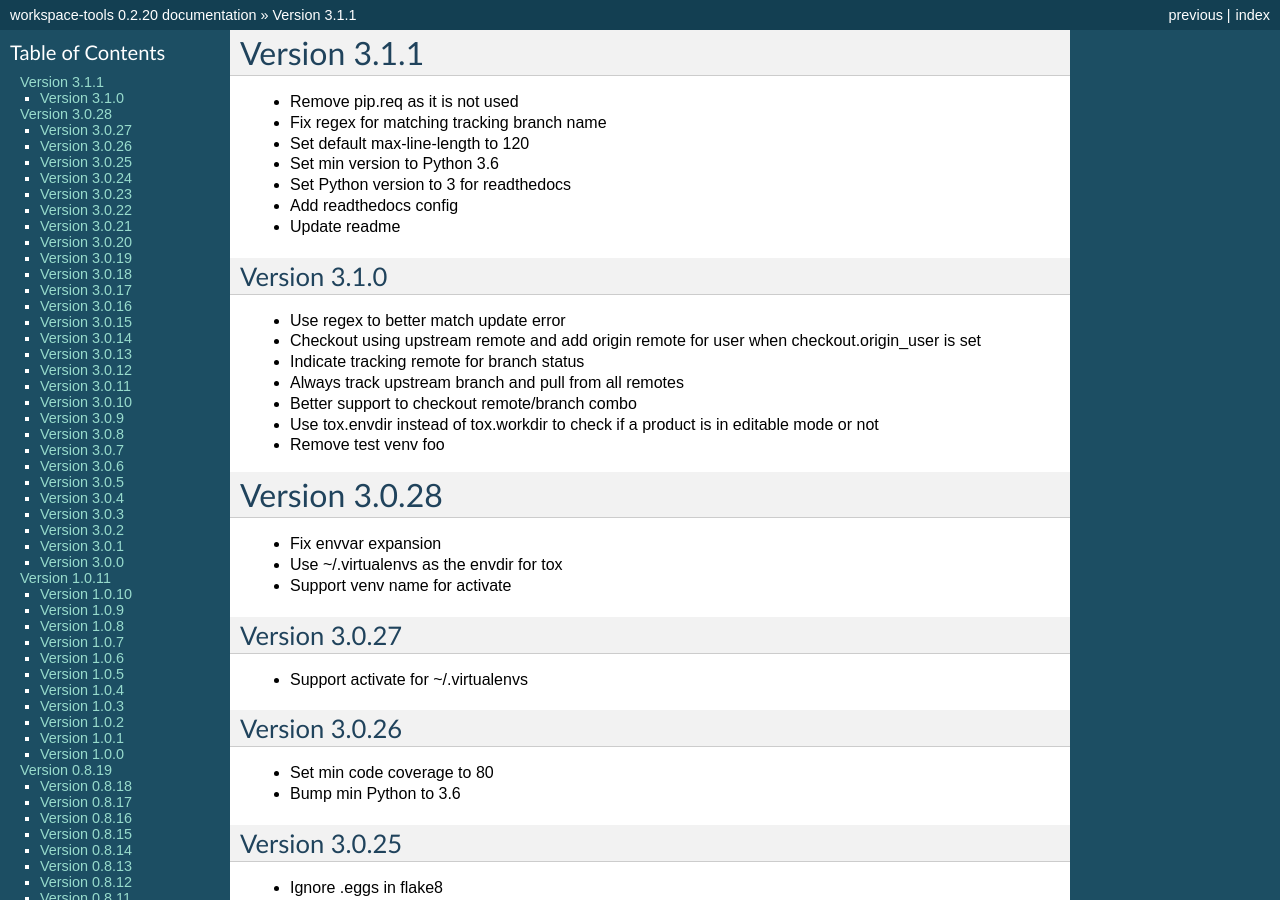
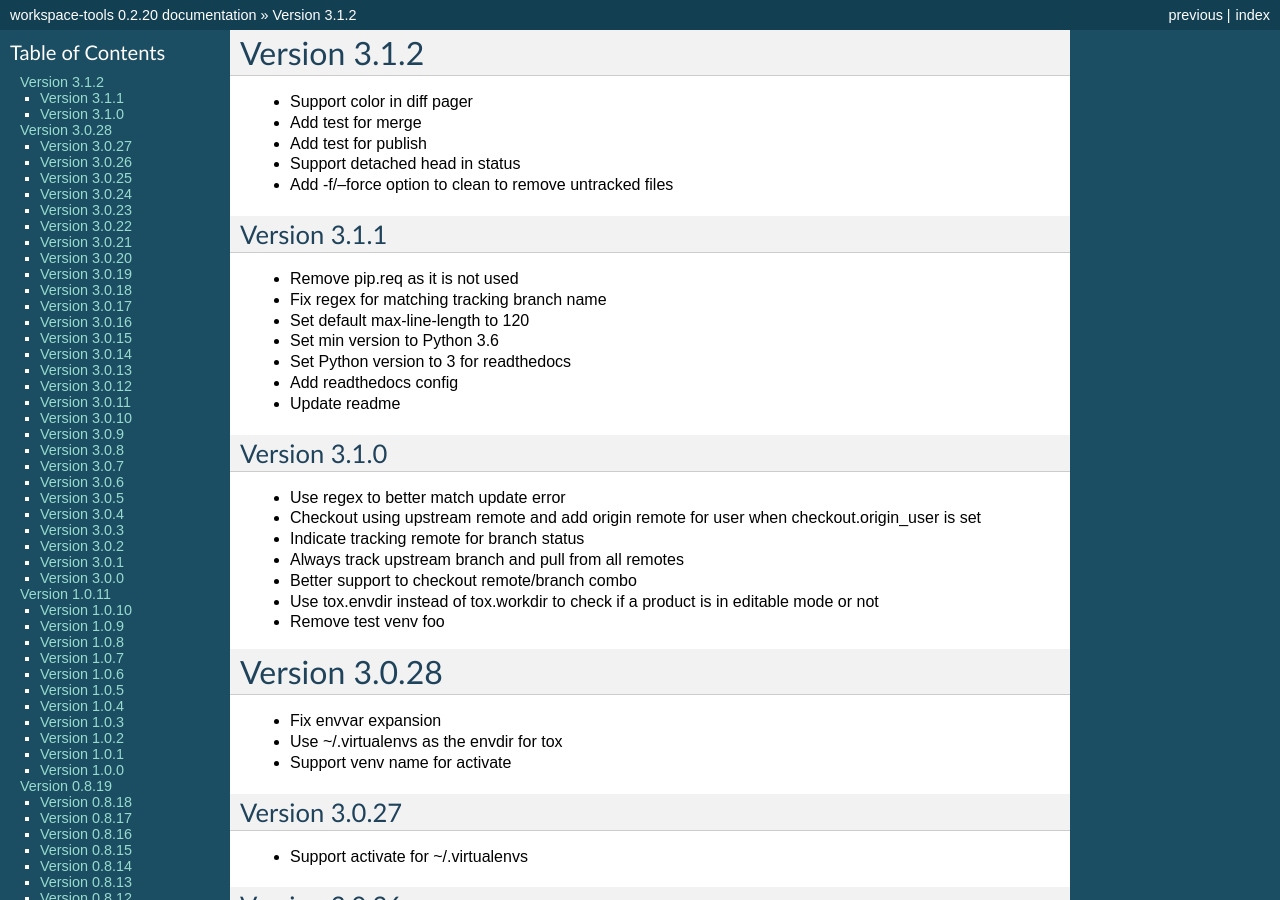
Before and after one commit to maxzheng/workspace-tools, a Sphinx documentation site: the page built from docs/CHANGELOG.rst, in a window 1280 px wide and 900 px high. Built offline with Sphinx 7.4.7, drawn with Linux system fonts in a browser that asks for light colours; some of the changed text lies outside the part shown.

Commit message:
Publish version 3.1.2

```diff
--- a/docs/CHANGELOG.rst
+++ b/docs/CHANGELOG.rst
@@ -1,5 +1,14 @@
+Version 3.1.2
+================================================================================
+
+* Support color in diff pager
+* Add test for merge
+* Add test for publish
+* Support detached head in status
+* Add -f/--force option to clean to remove untracked files
+
 Version 3.1.1
-================================================================================
+--------------------------------------------------------------------------------
 
 * Remove pip.req as it is not used
 * Fix regex for matching tracking branch name
--- a/setup.py
+++ b/setup.py
@@ -10,7 +10,7 @@ def find_files(path):
 
 setuptools.setup(
     name='workspace-tools',
-    version='3.1.1',
+    version='3.1.2',
 
     author='Max Zheng',
     author_email='maxzheng.os@gmail.com',
```
